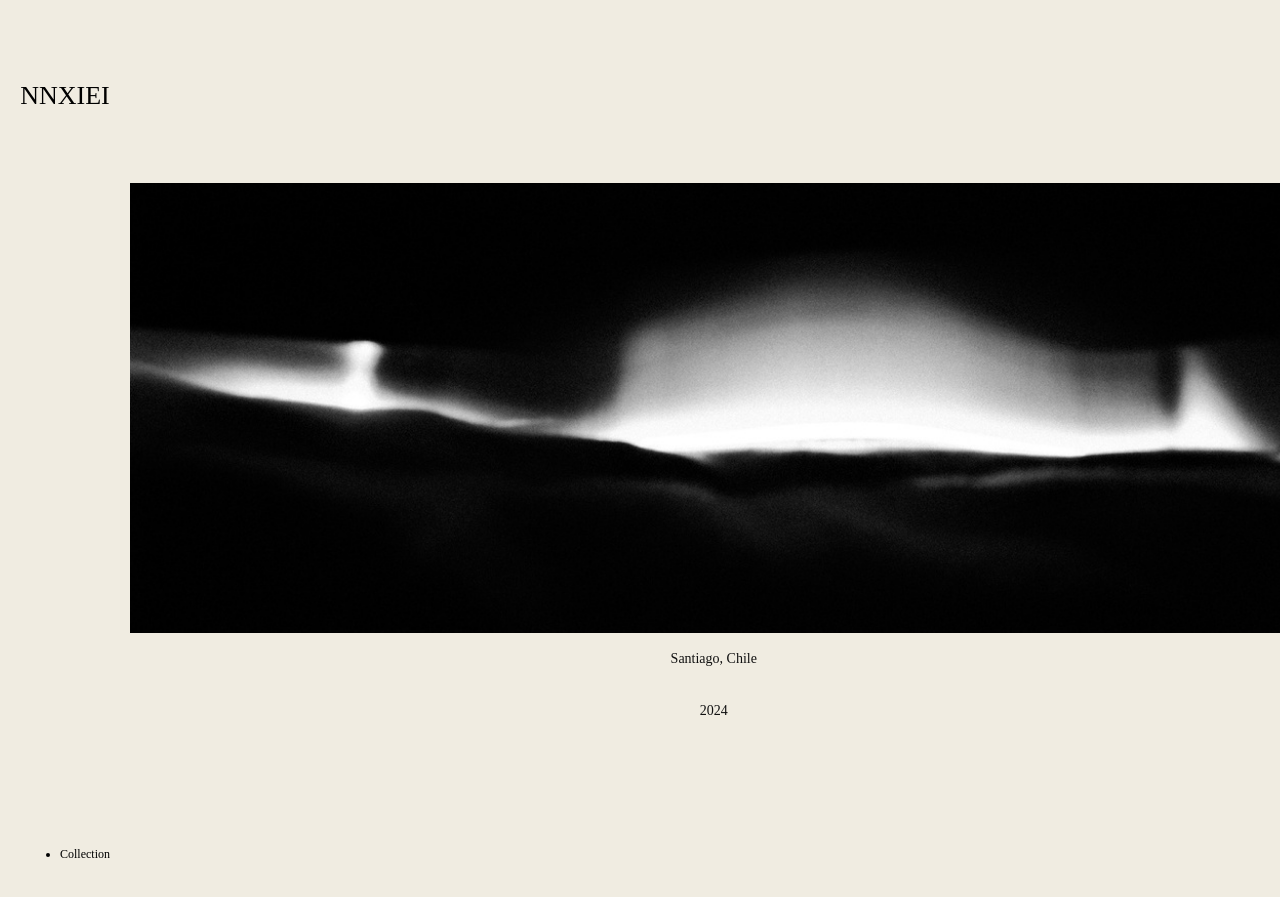
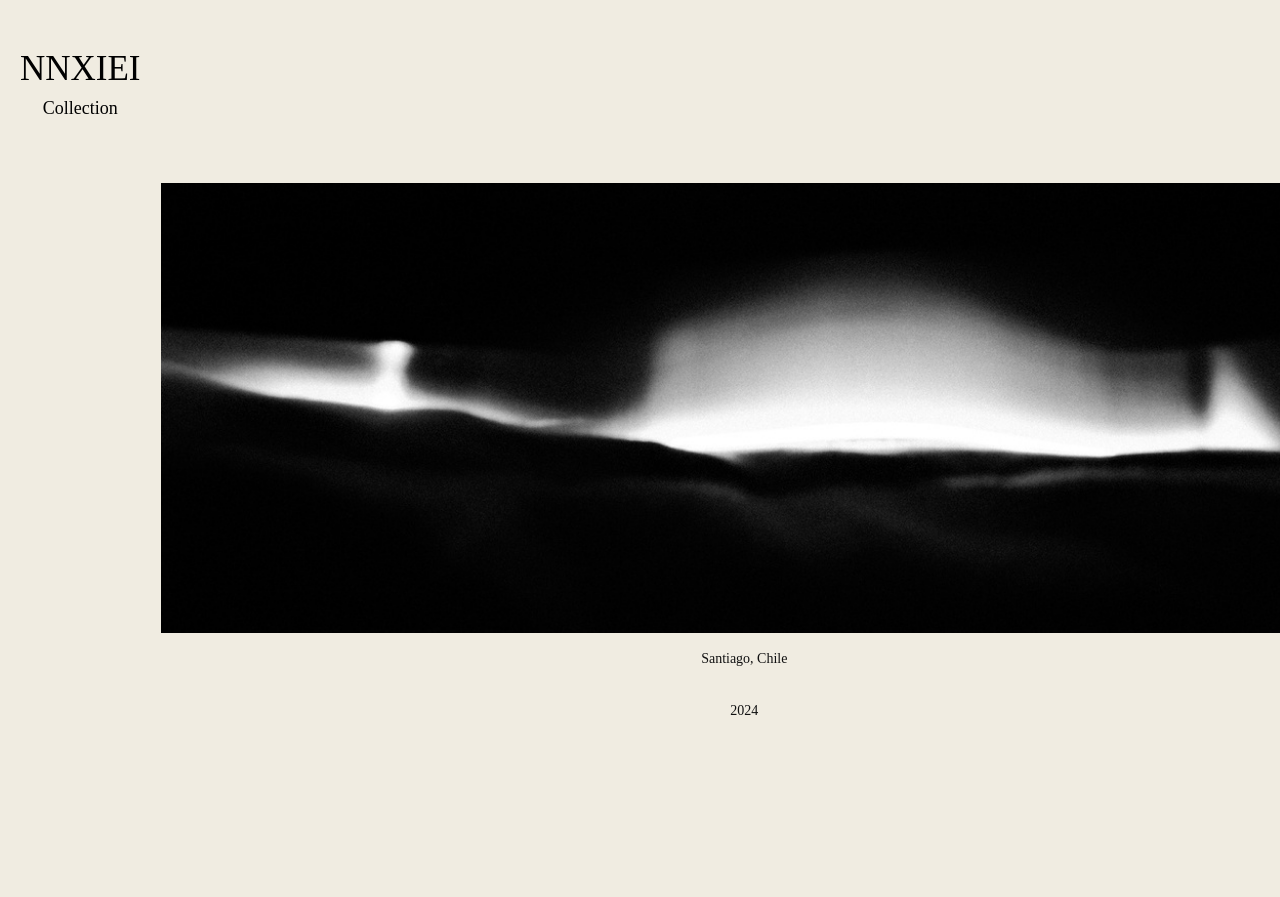
Before and after one commit to nnxiei/nnxiei.github.io, a Jekyll site: the page built from index.html, in a window 1280 px wide. Shown: the top 897 px of the page. Built offline with Jekyll 4.4.1, drawn with Linux system fonts in a browser that asks for light colours.

Commit message:
major update

```diff
--- a/assets/css/style.css
+++ b/assets/css/style.css
@@ -15,29 +15,27 @@ body {
 
 
 .site-menu {
-    width: 350px;
+    width: 250px;
     background: #f0ece1;
     color: black;
     padding: 20px;
-    box-sizing: border-box;
     text-align: center;
-    display: flex;
+    display: block;
     flex-direction: column;
-    justify-content: space-between;
+    justify-content: center;
+    align-items: center;
 }
 
 .site-menu h1 {
 
-    margin-bottom: 60px;
-    padding-top: 60px;
+    margin-bottom: 5px;
     color: #101010;
     font-family: "Droid Serif", serif;
-    font-size: 26px;
+    font-size: 35px;
     font-style: normal;
     font-weight: normal;
     text-decoration: none;
     display: block;
-    padding: 1.5em 0 0;
     position: static;
     align-items: center;
 }
@@ -51,10 +49,7 @@ body {
     text-decoration: underline;
 }
 
-.site-menu nav ul li a{
-    list-style: none;
-    padding: 0.6em 0 0;
-    text-decoration: none;
+/* .site-menu nav ul li a{
     width: auto;
     padding: 0;
     font-family: "Droid Serif", serif;
@@ -62,14 +57,14 @@ body {
     font-style: normal;
     font-weight: normal;
     line-height: 1.6;
-}
+} */
 
-.site-menu nav li {
+.site-menu nav a{
     text-decoration: none;
     width: auto;
     padding: 0;
     font-family: "Droid Serif", serif;
-    font-size: 12px;
+    font-size: 18px;
     font-style: normal;
     font-weight: normal;
     line-height: 1.6;
@@ -99,6 +94,7 @@ body {
     gap: 20px;
     padding: 20px;
     align-items: center;
+    justify-content: center;
 }
 
 .gallery-item {
@@ -162,7 +158,7 @@ body {
     align-items: center;
     flex-direction: column;
     justify-content: center;
-    padding-top: 20px;          /* Add padding to control spacing from the top */
+    padding-top: 20px;
 }
 
 
@@ -174,6 +170,8 @@ body {
     border: 0;
     text-align: center;
     align-items: center;
+    justify-content: center;     /* Add padding to control spacing from the top */
+
 }
 
 .index-main p{
@@ -182,4 +180,6 @@ body {
     line-height: 1.7 !important;
     font-size: 14px;
     align-items: center;
+    justify-content: center;     /* Add padding to control spacing from the top */
+
 }
--- a/collection.html
+++ b/collection.html
@@ -14,9 +14,7 @@ title: Collection
         <aside class="site-menu">
             <h1><a href="index.html">{{ site.title }}</a></h1>
             <nav>
-                <ul>
-                    <li><a href="collection.html">Collection</a></li>
-                </ul>
+                <a href="collection.html">Collection</a>
             </nav>
         </aside>
         <div class="gallery-grid">
--- a/gallery_1.html
+++ b/gallery_1.html
@@ -17,9 +17,7 @@ subsubtitle: 1995
         <aside class="site-menu">
             <h1><a href="index.html">{{ site.title }}</a></h1>
             <nav>
-                <ul>
-                    <li><a href="collection.html">Collection</a></li>
-                </ul>
+                <a href="collection.html">Collection</a>
             </nav>
         </aside>
             <div class="gallery-horizontal">
--- a/index.html
+++ b/index.html
@@ -11,9 +11,7 @@ layout: base
         <aside class="site-menu">
             <h1><a href="https://nnxiei.github.io/">{{ site.title }}</a></h1>
             <nav>
-                <ul>
-                    <li><a href="collection.html">Collection</a></li>
-                </ul>
+                <a href="collection.html">Collection</a>
             </nav>
         </aside>
         <div class="index-main">
```
